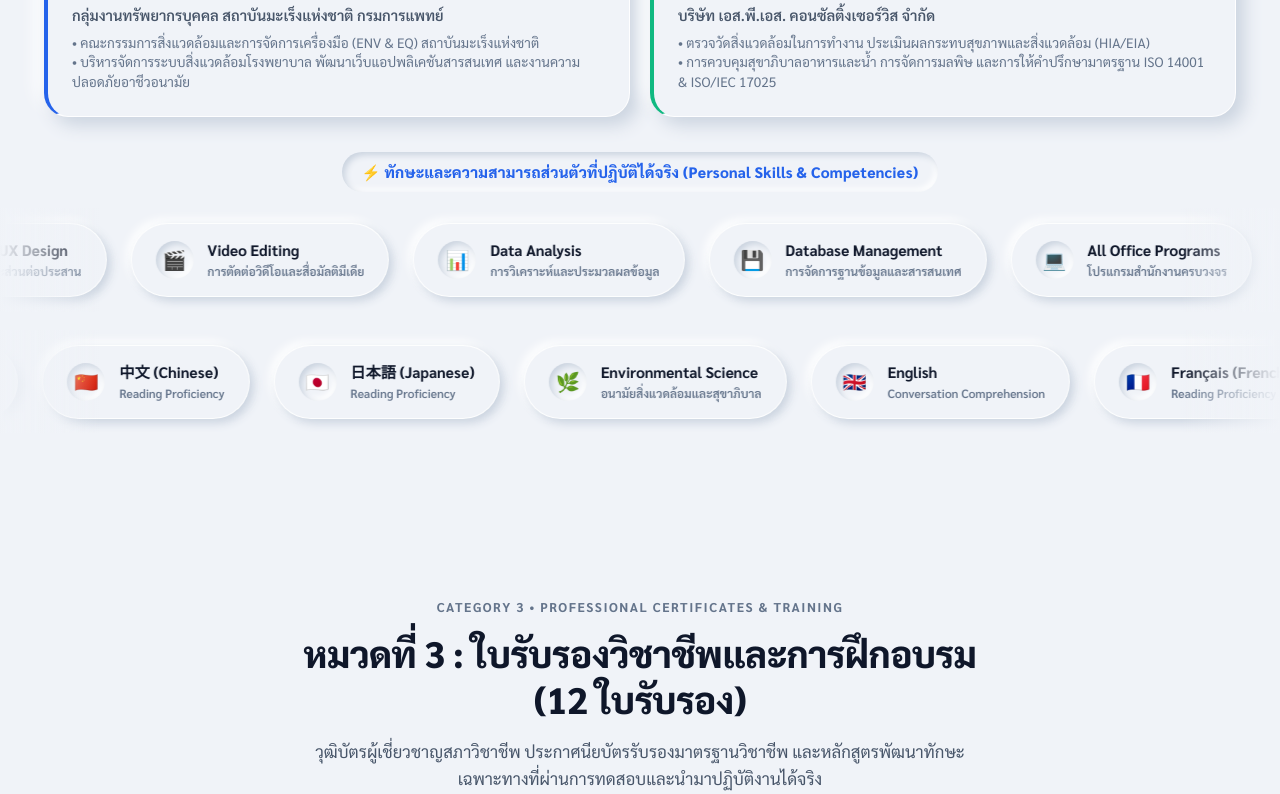
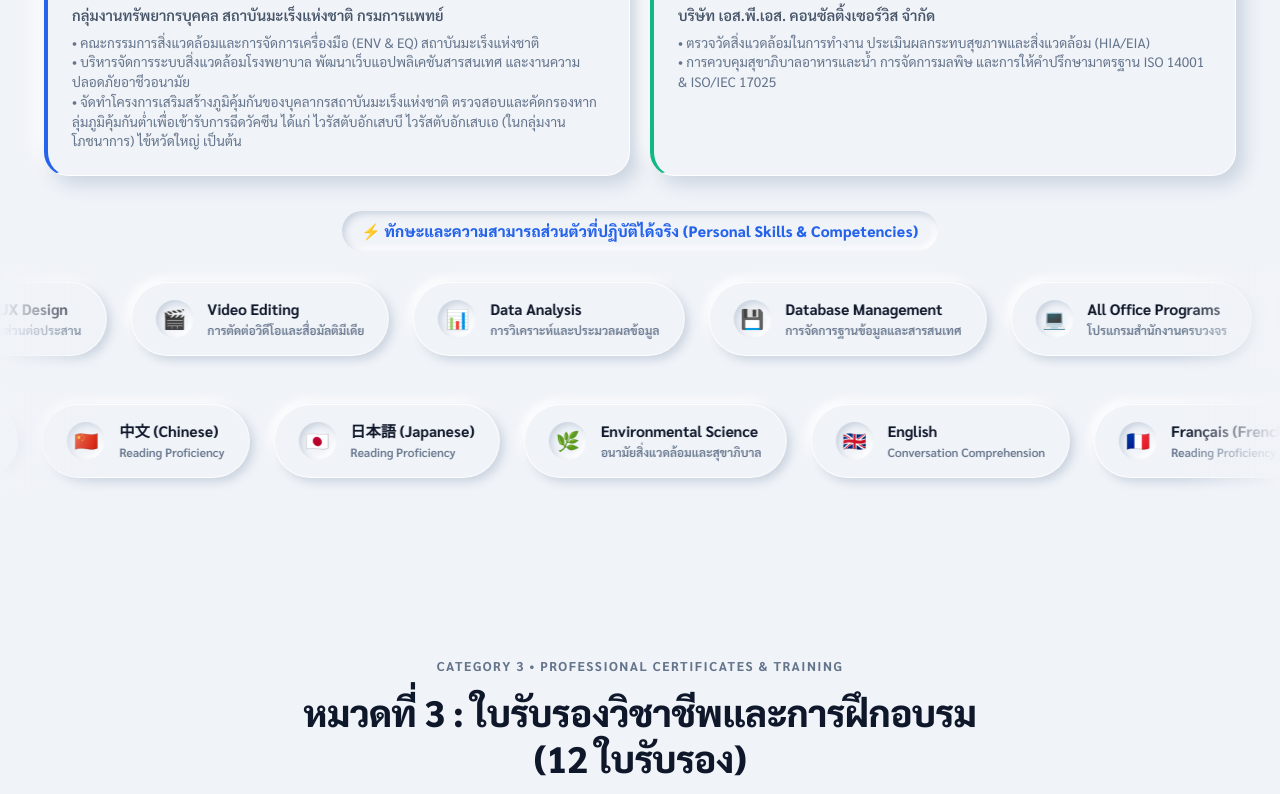
Before and after one commit to sitthimethas-debug/portfolio-sitthimetha, a website: page portfolio.html in a window 1280 px wide. Shown: the part 1085-1879 px from the top of the page. Drawn offline with Linux system fonts and the light colour scheme.

Commit message:
Add immunization program bullet to NCI work experience

```diff
--- a/portfolio.html
+++ b/portfolio.html
@@ -167,7 +167,8 @@
           </p>
           <div style="font-size: 0.85rem; color: var(--text-muted); line-height: 1.45;">
             • คณะกรรมการสิ่งแวดล้อมและการจัดการเครื่องมือ (ENV & EQ) สถาบันมะเร็งแห่งชาติ<br>
-            • บริหารจัดการระบบสิ่งแวดล้อมโรงพยาบาล พัฒนาเว็บแอปพลิเคชันสารสนเทศ และงานความปลอดภัยอาชีวอนามัย
+            • บริหารจัดการระบบสิ่งแวดล้อมโรงพยาบาล พัฒนาเว็บแอปพลิเคชันสารสนเทศ และงานความปลอดภัยอาชีวอนามัย<br>
+            • จัดทำโครงการเสริมสร้างภูมิคุ้มกันของบุคลากรสถาบันมะเร็งแห่งชาติ ตรวจสอบและคัดกรองหากลุ่มภูมิคุ้มกันต่ำเพื่อเข้ารับการฉีดวัคซีน ได้แก่ ไวรัสตับอักเสบบี ไวรัสตับอักเสบเอ (ในกลุ่มงานโภชนาการ) ไข้หวัดใหญ่ เป็นต้น
           </div>
         </div>
 
--- a/scripts/seed-database.js
+++ b/scripts/seed-database.js
@@ -120,7 +120,7 @@ async function seedDatabase() {
         'พ.ศ. 2568 - ปัจจุบัน',
         'นักวิชาการสาธารณสุข',
         'กลุ่มงานทรัพยากรบุคคล สถาบันมะเร็งแห่งชาติ กรมการแพทย์',
-        '• คณะกรรมการสิ่งแวดล้อมและการจัดการเครื่องมือ (ENV & EQ) สถาบันมะเร็งแห่งชาติ\n• บริหารจัดการระบบสิ่งแวดล้อมโรงพยาบาล พัฒนาเว็บแอปพลิเคชันสารสนเทศ และงานความปลอดภัยอาชีวอนามัย',
+        '• คณะกรรมการสิ่งแวดล้อมและการจัดการเครื่องมือ (ENV & EQ) สถาบันมะเร็งแห่งชาติ\n• บริหารจัดการระบบสิ่งแวดล้อมโรงพยาบาล พัฒนาเว็บแอปพลิเคชันสารสนเทศ และงานความปลอดภัยอาชีวอนามัย\n• จัดทำโครงการเสริมสร้างภูมิคุ้มกันของบุคลากรสถาบันมะเร็งแห่งชาติ ตรวจสอบและคัดกรองหากลุ่มภูมิคุ้มกันต่ำเพื่อเข้ารับการฉีดวัคซีน ได้แก่ ไวรัสตับอักเสบบี ไวรัสตับอักเสบเอ (ในกลุ่มงานโภชนาการ) ไข้หวัดใหญ่ เป็นต้น',
         1
       ),
       (
```
